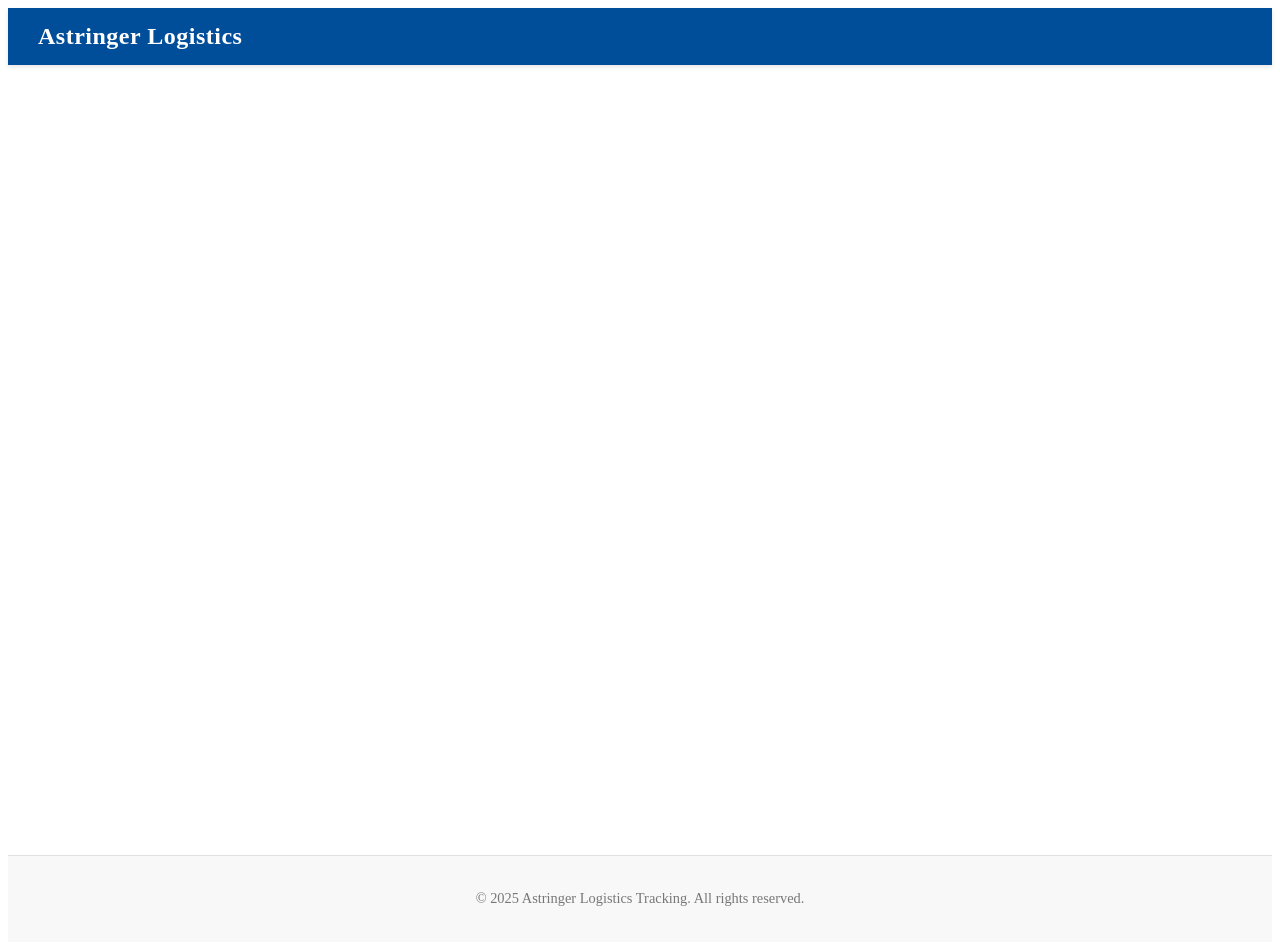
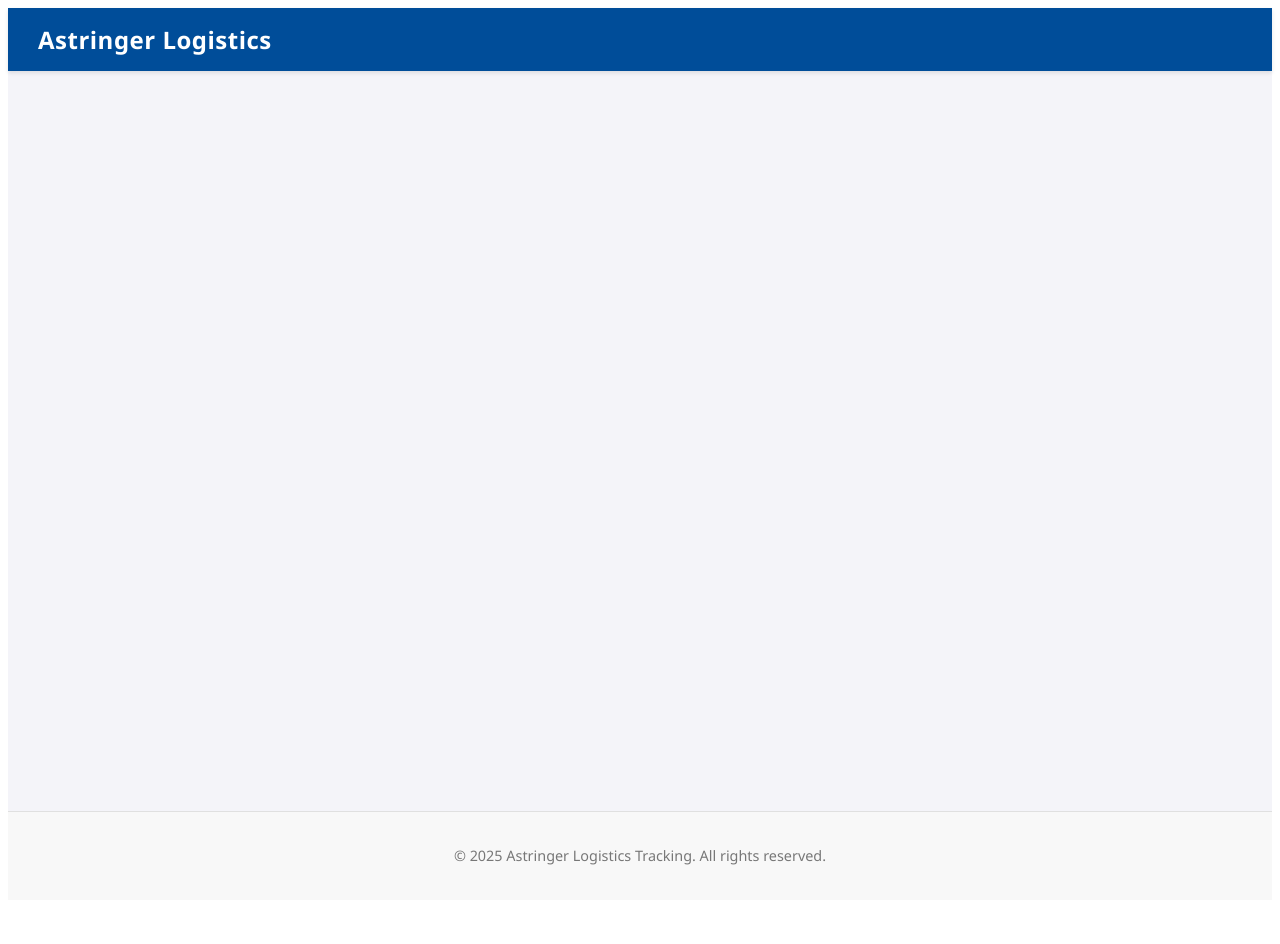
Before and after one commit to Marjory00/Astringer, an Angular app in the folder frontend/: page / in a window 1280 px wide. Shown: the top 944 px of the page. After the commit the page ends 908 px from the top, so only its background shows below. Built offline with nearby package versions, Linux system fonts and the light colour scheme.

Commit message:
updated application structure, routing and core components

```diff
--- a/frontend/src/app/app.component.scss
+++ b/frontend/src/app/app.component.scss
@@ -1,33 +1,27 @@
-/* Astringer/frontend/src/app/app.component.scss */
+/* Astringer/frontend/src/app/app.component.scss (FINALIZED) */
 
 $primary-color: #004d99; // Deep Blue, used for headers
 
-.container {
-    // Limits the application width for a desktop view
-    max-width: 1000px;
-
-    // Centers the container horizontally
-    margin: 40px auto;
-
-    // Adds padding on the sides for smaller screens
-    padding: 0 20px;
-
-    // Sets a clean, common font for the entire app
+/* V--- NEW: Styles applied directly to the host body (usually via a global style) or the app-root V */
+:host {
+    display: block; // Ensures the host element behaves like a div
+    min-height: 100vh; // Ensures the app root covers the full viewport height
+    background-color: #f4f4f9; // Light background for the whole page
     font-family: 'Segoe UI', Tahoma, Geneva, Verdana, sans-serif;
 }
 
-h1 {
-    text-align: center;
-    color: $primary-color;
-    margin-bottom: 30px;
-    font-weight: 300; // Makes the title feel modern and light
+// Container for the router-outlet content
+.content-container {
+    // Limits the application width, matching the existing definition
+    max-width: 1200px;
+
+    // Centers the content area
+    margin: 0 auto;
+
+    // Adds padding on the sides for smaller screens
+    padding: 20px 20px;
+
+    // Crucial for pushing the footer to the bottom.
+    // This value is adjusted slightly higher (150px) to account for header/footer heights.
+    min-height: calc(100vh - 150px);
 }
-
-
-
-.content-container {
-    max-width: 1200px; /* Limit main content width */
-    margin: 0 auto;
-    padding: 20px 20px;
-    min-height: calc(100vh - 100px); /* Ensure footer stays at the bottom on short pages */
-}
--- /dev/null
+++ b/frontend/src/app/not-found/not-found.component.scss
@@ -0,0 +1,42 @@
+/* Astringer/frontend/src/app/not-found/not-found.component.scss */
+
+$primary-color: #004d99;
+$accent-color: #ff9900;
+
+.error-container {
+    text-align: center;
+    padding: 50px 20px;
+    margin-top: 50px;
+    background-color: #ffffff;
+    border: 1px solid #e0e0e0;
+    border-radius: 8px;
+    box-shadow: 0 4px 12px rgba(0, 0, 0, 0.08);
+}
+
+h2 {
+    color: $primary-color;
+    font-size: 2.5em;
+    margin-bottom: 10px;
+}
+
+p {
+    color: #555;
+    font-size: 1.1em;
+    margin-bottom: 30px;
+}
+
+.return-button {
+    padding: 10px 25px;
+    background-color: $accent-color;
+    color: white;
+    border: none;
+    border-radius: 5px;
+    cursor: pointer;
+    font-size: 1em;
+    font-weight: 600;
+    transition: background-color 0.2s;
+
+    &:hover {
+        background-color: darken($accent-color, 10%);
+    }
+}
--- /dev/null
+++ b/frontend/src/app/not-found/not-found.component.ts
@@ -0,0 +1,21 @@
+// Astringer/frontend/src/app/not-found/not-found.component.ts
+
+import { Component } from '@angular/core';
+import { RouterLink } from '@angular/router';
+
+@Component({
+  selector: 'app-not-found',
+  standalone: true,
+  imports: [RouterLink],
+  template: `
+    <div class="error-container">
+      <h2>404 - Page Not Found 😟</h2>
+      <p>Sorry, the shipment tracking or page you were looking for doesn't exist.</p>
+      <button class="return-button" routerLink="/">
+        ← Back to Dashboard
+      </button>
+    </div>
+  `,
+  styleUrls: ['./not-found.component.scss']
+})
+export class NotFoundComponent { }
```
Also changed, not shown: frontend/src/app/app.routes.ts (+10 -5 lines), frontend/src/app/not-found/not-found.component.html (added).
